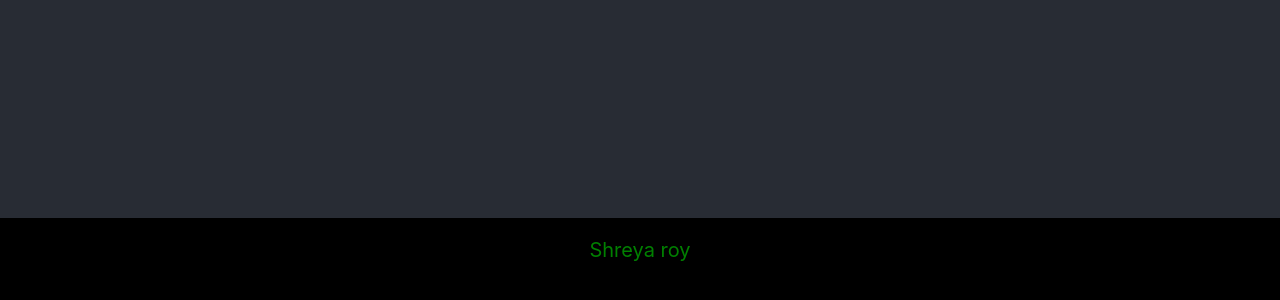
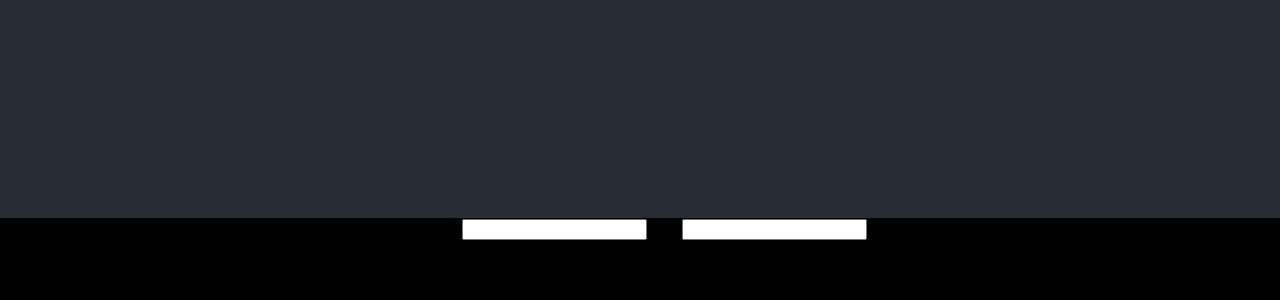
Before and after one commit to Shreya-roy07/fluffy-xylophone, a React (Vite) app: page / in a window 1280 px wide. Shown: the part 582-882 px from the top of the page. Built offline with nearby package versions, Linux system fonts and the light colour scheme.

Commit message:
Update App.jsx

```diff
--- a/src/App.jsx
+++ b/src/App.jsx
@@ -1,16 +1,37 @@
 // App.js
-import React from 'react';
+import React, { useState } from 'react';
 import './App.css';
+import Certificate from './Certificate';
 
 function App() {
+   const [studentName, setStudentName] = useState('');
+  const [studentAge, setStudentAge] = useState('');
+
+  const handleInputChange = (e) => {
+    const { name, value } = e.target;
+    if (name === 'name') {
+      setStudentName(value);
+    } else if (name === 'age') {
+      setStudentAge(value);
+    }
+  };
+
   return (
-    <div className="App">
+  <div className="App">
       <header className="App-header">
         {/* Your header content goes here */}
       </header>
-      <p className='St_name'>
-        Shreya roy
-      </p>
+      <div className="input-container">
+        <label>
+          Name:
+          <input type="text" name="name" value={studentName} onChange={handleInputChange} />
+        </label>
+        <label>
+          Age:
+          <input type="text" name="age" value={studentAge} onChange={handleInputChange} />
+        </label>
+      </div>
+      <Certificate name={studentName} age={studentAge} />
     </div>
   );
 }
```
